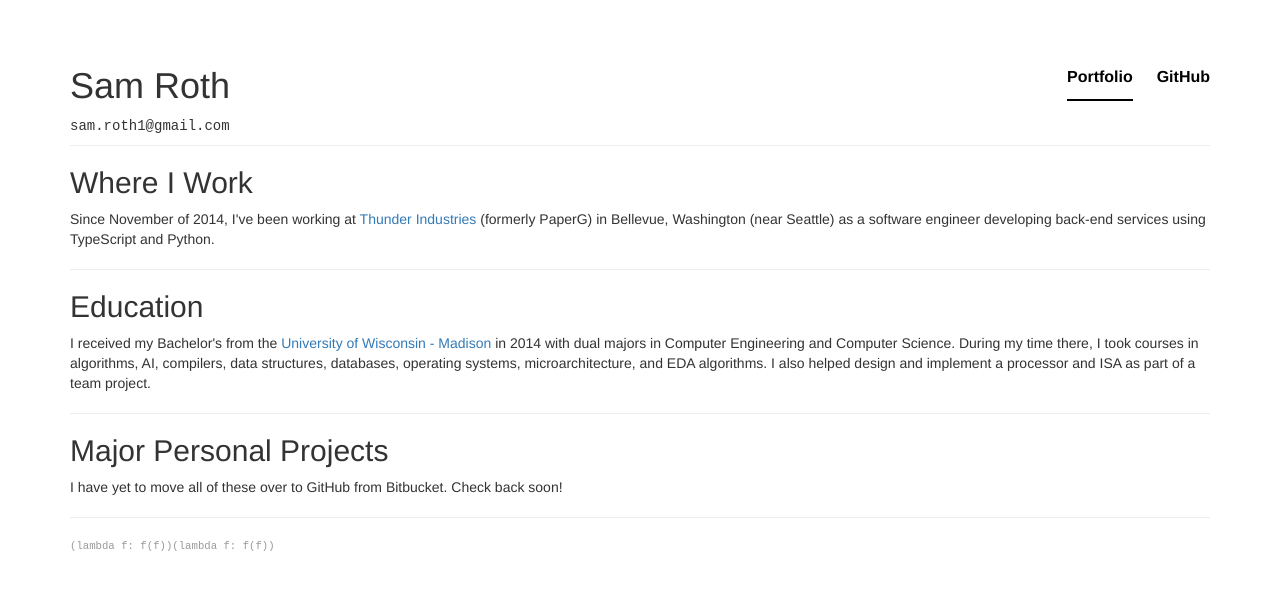
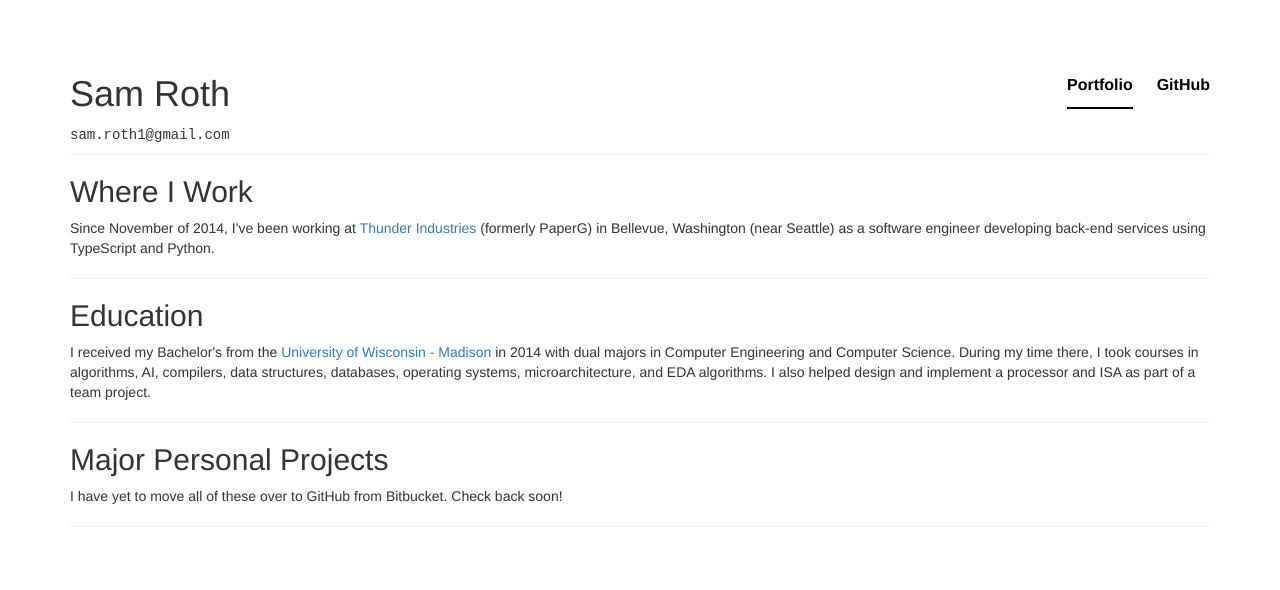
Before and after one commit to sam-roth/sam-roth.github.io, a plain HTML site: page index.html in a window 1280 px wide. Drawn offline with nearby package versions, Linux system fonts and the light colour scheme.

Commit message:
Remove Python code at bottom

```diff
--- a/index.html
+++ b/index.html
@@ -61,9 +61,6 @@
                     Bitbucket. Check back soon!
 
                     <hr>
-
-                    <div class="infrec"><tt>(lambda f: f(f))(lambda f: f(f))</tt></div>
-
                 </div> <!-- div.container -->
 
             </div> <!-- div.site-wrapper-inner -->
```
